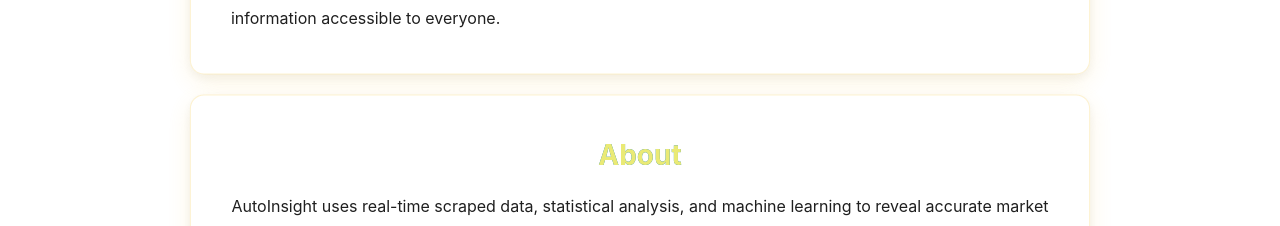
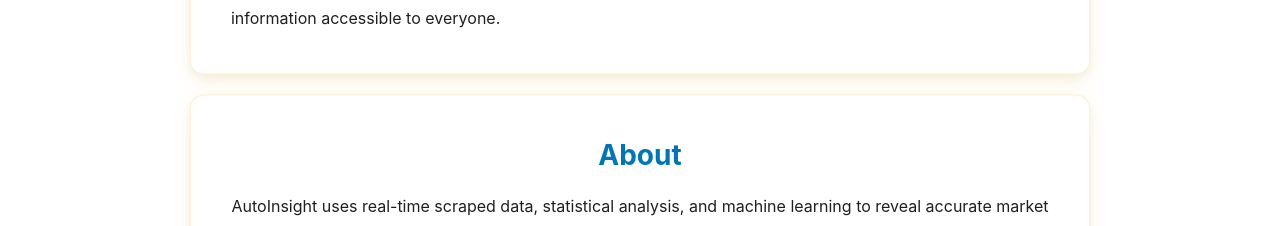
Before and after one commit to akila20040720/autoinsightcs70, a React (Vite) app in the folder cs70/: page /about in a window 1280 px wide. Shown: the part 1940-2166 px from the top of the page. Built offline with nearby package versions, Linux system fonts and the light colour scheme.

Commit message:
Update about.tsx

```diff
--- a/cs70/src/pages/About.tsx
+++ b/cs70/src/pages/About.tsx
@@ -399,7 +399,7 @@
             transition={{ duration: 0.6, delay: 0.2, type: "spring", stiffness: 100 }}
             whileHover={{ y: -8 }}
           >
-            <h2 style={{ fontSize: 28, marginBottom: 16, fontWeight: 700, color: '#eaea75ff' ,textAlign: 'center'}}>About</h2>
+            <h2 style={{ fontSize: 28, marginBottom: 16, fontWeight: 700,  textAlign: 'center'}}>About</h2>
             <p style={{ fontSize: 16, lineHeight: 1.8, color: 'var(--sys-gray)', marginBottom: 20 }}>
               AutoInsight uses real-time scraped data, statistical analysis, and machine learning to reveal accurate market trends in Sri Lanka.
               From fair-price predictions to model comparisons and mileage analysis, the system offers powerful tools for both everyday users and industry professionals.
```
